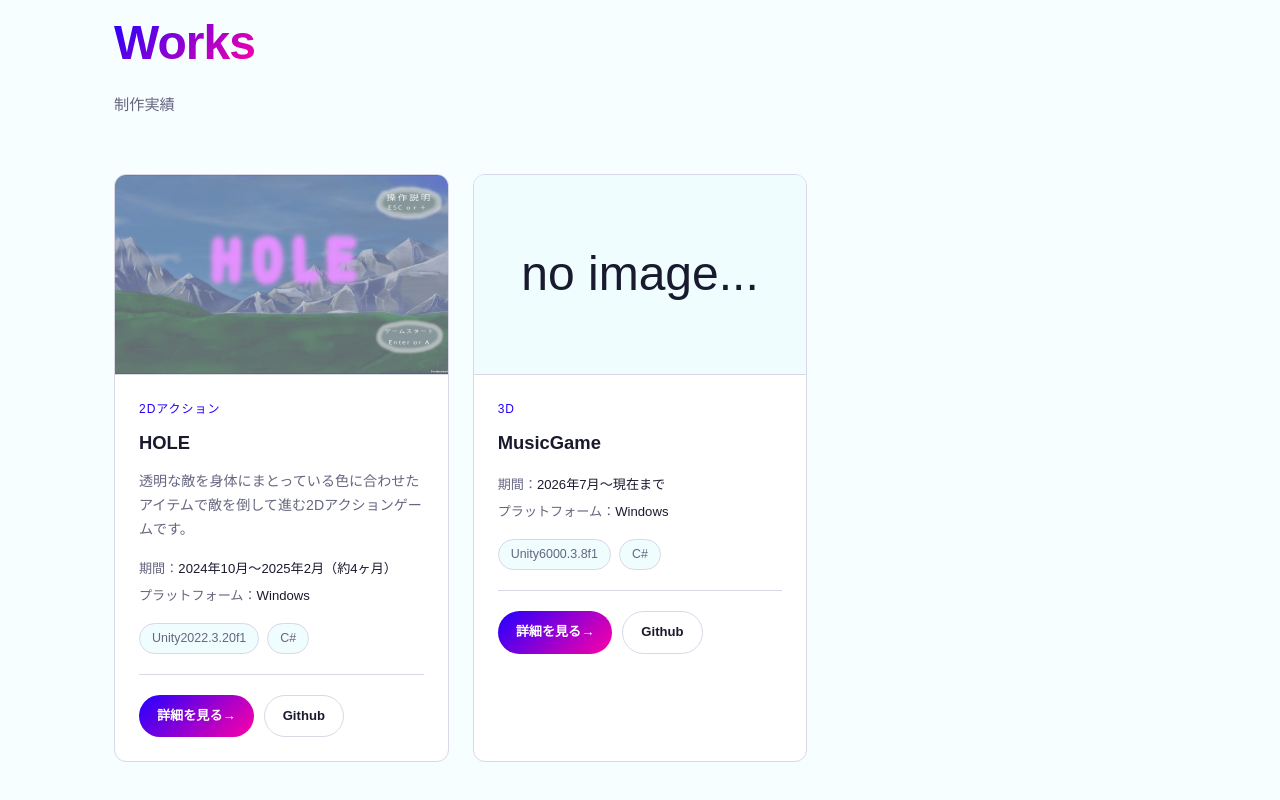
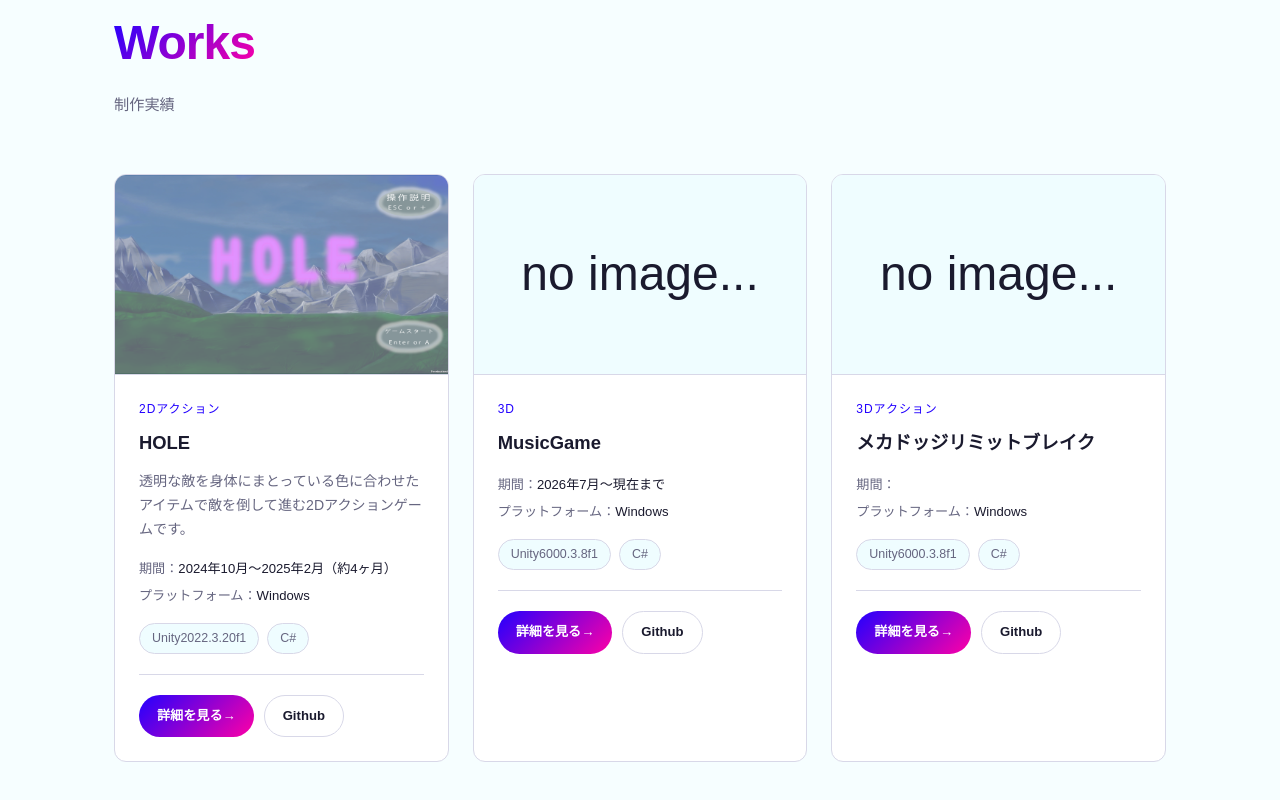
Before and after one commit to HarutoM83/26do45, a React (Vite) app in the folder my-portfolio/: page / in a window 1280 px wide. Shown: the part 2335-3135 px from the top of the page. Built offline with nearby package versions, Linux system fonts and the light colour scheme.

Commit message:
作品追加

```diff
--- a/my-portfolio/src/data/portfolio.ts
+++ b/my-portfolio/src/data/portfolio.ts
@@ -174,6 +174,28 @@ export const works: Work[]=[
         implementationTheme: null,
         troubleshooting: "",
         performance: null
+    },
+    {
+        id: 3,
+        title: "メカドッジリミットブレイク",
+        genre: "3Dアクション",
+        category: "game",
+        thumbnail: "",
+        screenshots: [],
+        description: "",
+        tags: ["Unity6000.3.8f1","C#"],
+        platform: ["Windows"],
+         period: "",
+        team: "チーム4名（プランナー1・プログラマー2・デザイナー1）",
+        role: "プログラマー",
+        github: "https://github.com/mochinoki123/Meca-Dodge-Limit-Break.git",
+        link: null,
+        venues: [],
+        techPoints: "",
+        designNotes: "",
+        implementationTheme: null,
+        troubleshooting: "",
+        performance: null
     },//配列ごとに作品情報を作ってく
 ]
 
```
